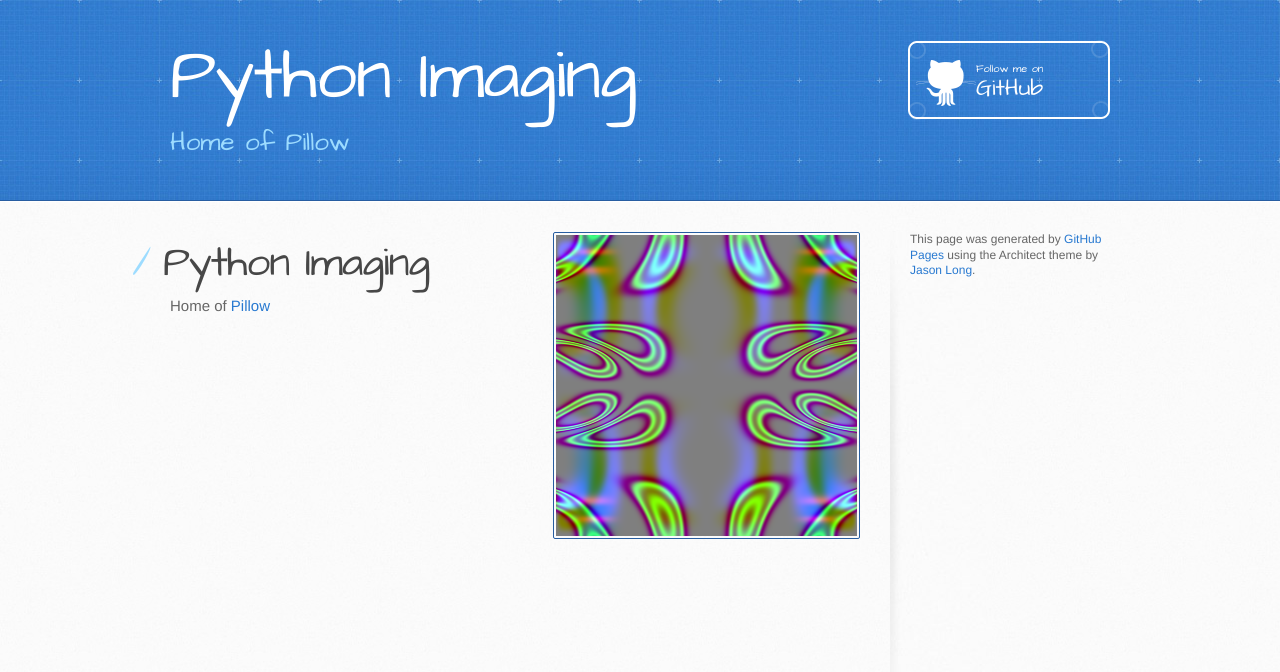
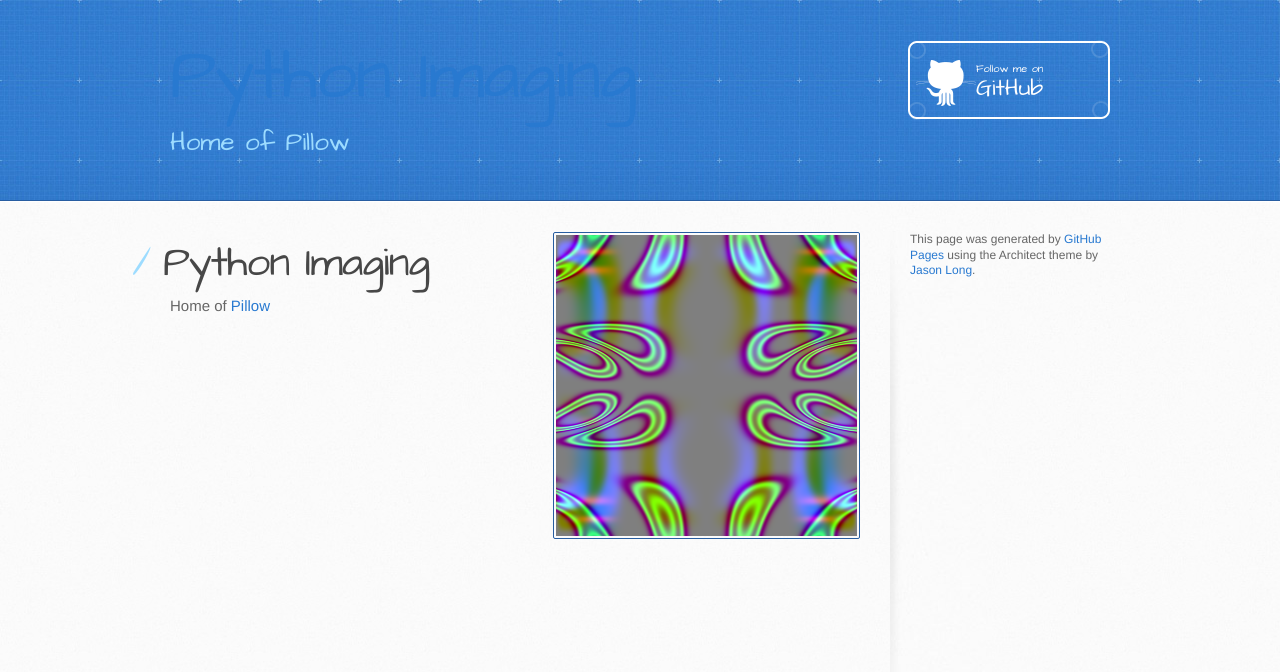
Before and after one commit to edwelker/python-imaging.github.com, a plain HTML site: page index.html in a window 1280 px wide. Drawn offline with Linux system fonts and the light colour scheme.

Commit message:
Fix link(s)

```diff
--- a/index.html
+++ b/index.html
@@ -19,7 +19,7 @@
   <body>
     <header>
       <div class="inner">
-        <h1>Python Imaging</h1>
+        <h1><a href="https://python-imaging.github.com">Python Imaging</a></h1>
         <h2>Home of Pillow</h2>
         <a href="https://github.com/python-imaging" class="button"><small>Follow me on</small>GitHub</a>
       </div>
```
